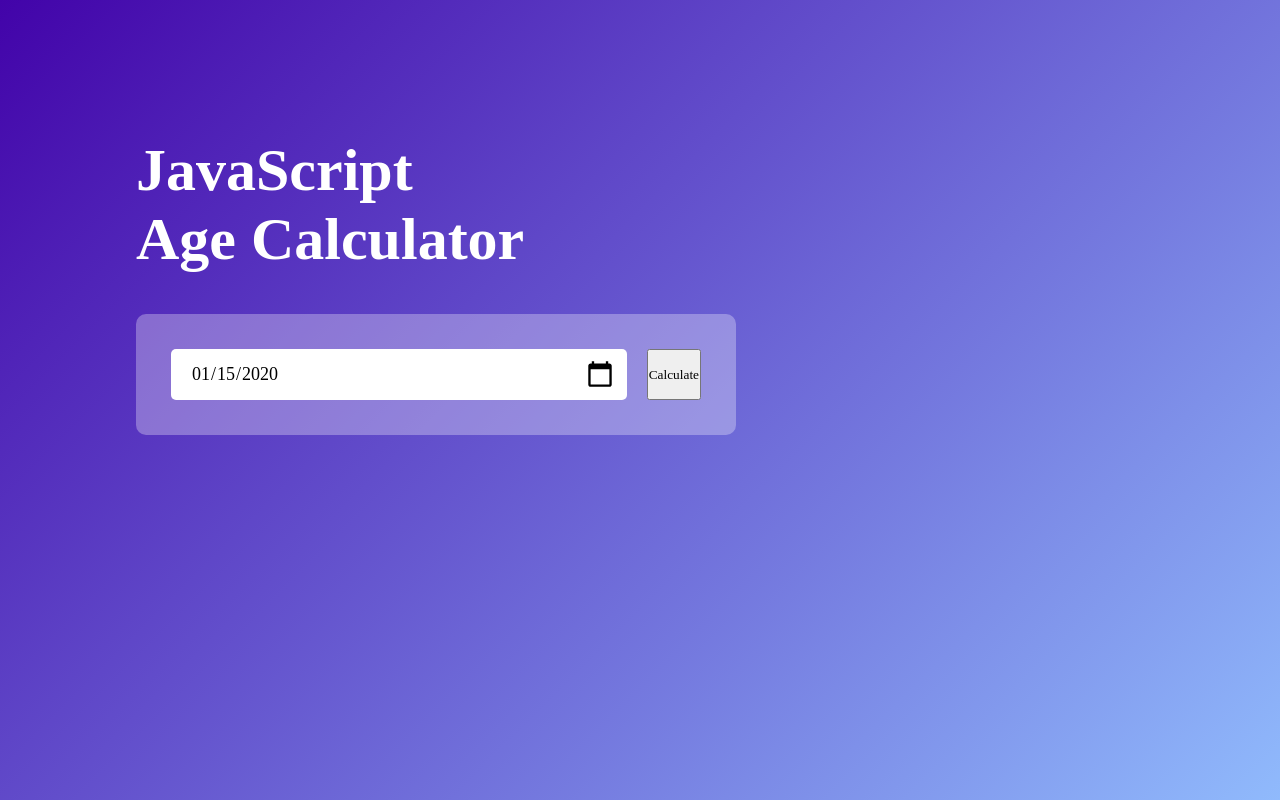
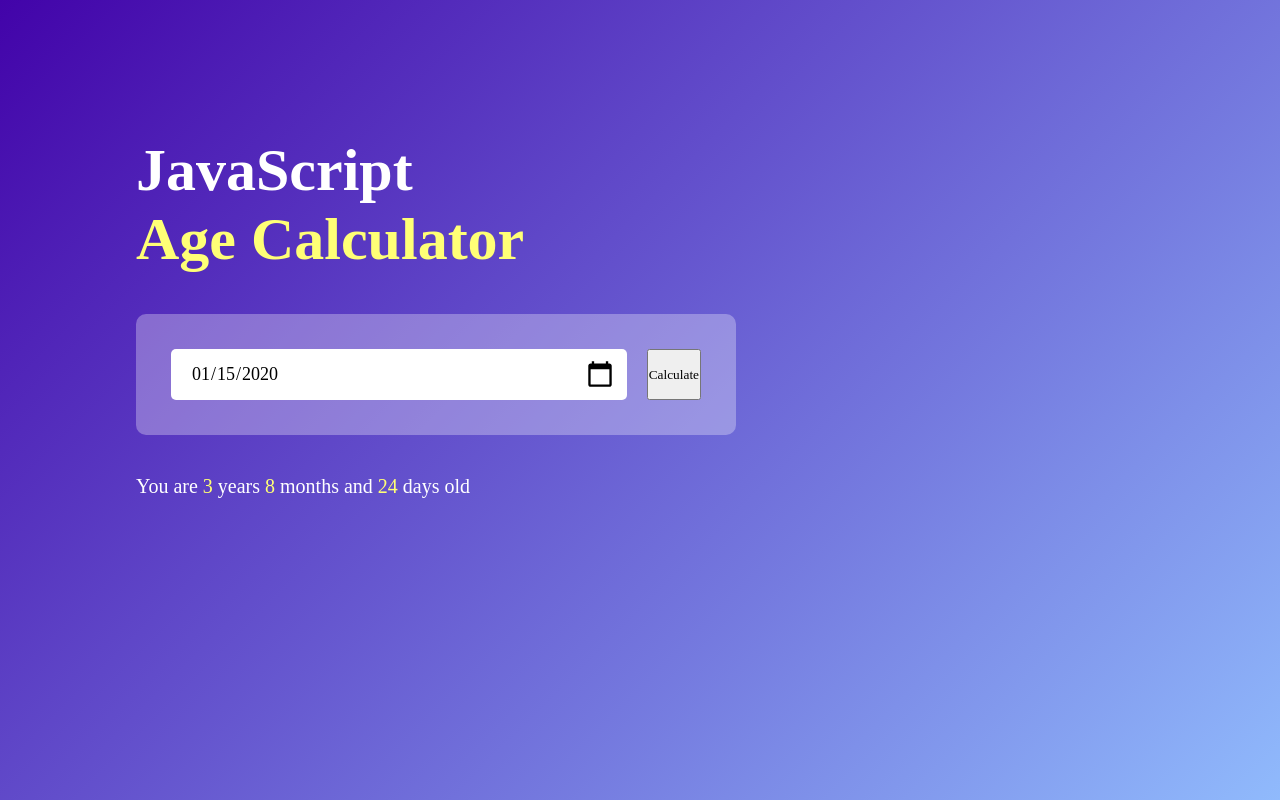
Before and after one commit to TheUmarManzoor/ageCalculator, a plain HTML site: page index.html in a window 1280 px wide. Both pictures are taken after typing "2020-01-15" into the empty fields and a click on the button "Calculate". Drawn offline with Linux system fonts and the light colour scheme.

Commit message:
little bit improvements

```diff
--- a/script.js
+++ b/script.js
@@ -36,10 +36,11 @@ function calculateAge(){
         m3 = 11
         y3--
     }
+    result.innerHTML = `You are <span>${y3}</span> years <span>${m3}</span> months and <span>${d3}</span> days old`
 
 }
 
 
 function getDaysInMonth(year, month){
-    return new Date(year, month, 0).getDate
+    return new Date(year, month, 0).getDate()
 }
--- a/style.css
+++ b/style.css
@@ -21,7 +21,7 @@
     font-size: 60px;
 }
 span{
-
+color: #ffff76;
 }
 .input-box{
     margin: 40px 0;
@@ -64,3 +64,9 @@ input-box button{
     cursor: pointer;
 
 }
+#result{
+  font-size: 20px;
+}
+#result span{
+    color: #ffff76;
+}
```
